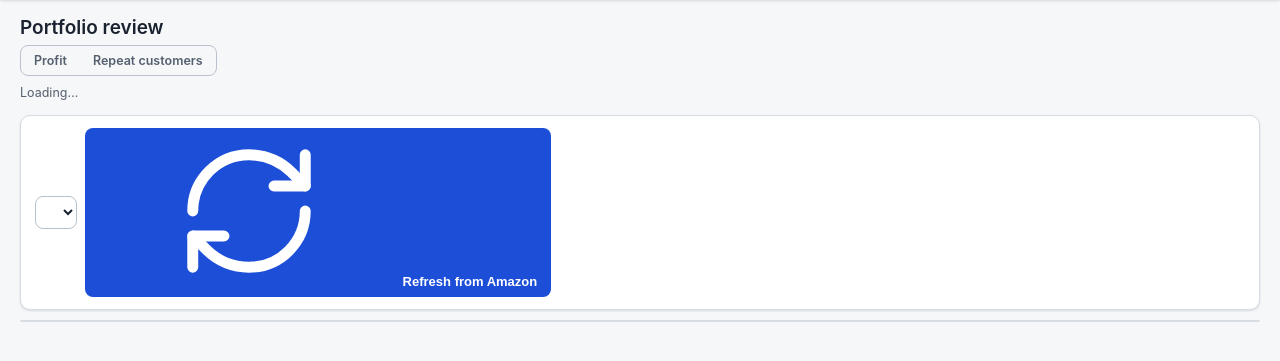
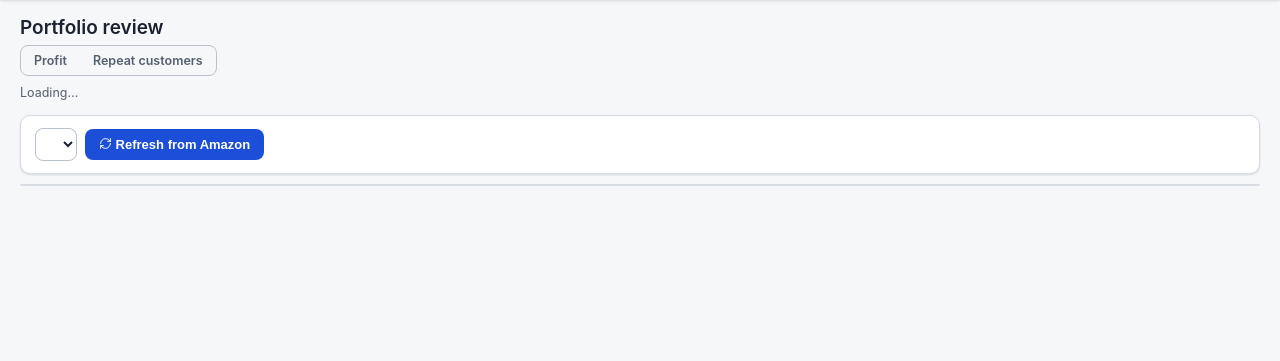
Before and after one commit to shubhammithila/amazon-tracker, a FastAPI app: template templates/portfolio_repeat.html in a window 1280 px wide. Shown: the part 52-413 px from the top of the page. Run offline with FastAPI, Linux system fonts and the light colour scheme; the template is opened without the code that fills it, so the values that code supplies are empty; parts of the project's set-up code (start-up, migrations or seed data) failed here and were passed over; some libraries are stand-ins or nearby versions.

Commit message:
fix(repeat): size the sprite icons on the Repeat page (found in the browser)
Co-Authored-By: Claude Opus 5.5 (1M context) <noreply@anthropic.com>

```diff
--- a/templates/portfolio_repeat.html
+++ b/templates/portfolio_repeat.html
@@ -54,6 +54,8 @@ tr.detail td{background:var(--surface2);white-space:normal;line-height:1.7;font-
 tr.detail a{color:var(--accent);margin-right:6px}
 tr.detail a.on{font-weight:700;text-decoration:none}
 .dim{color:var(--text-dim)}
+/* The sprite's icons have no intrinsic size; without this an <svg> fills its container. */
+.ico{width:1em;height:1em;flex:none;vertical-align:-0.125em}
 .partial{color:var(--yellow);font-size:11px;font-weight:600}
 </style>
 <link rel="stylesheet" href="/static/theme.css"/>
```
Also changed, not shown: tests/test_repeat_page.py (+5 -0 lines).
